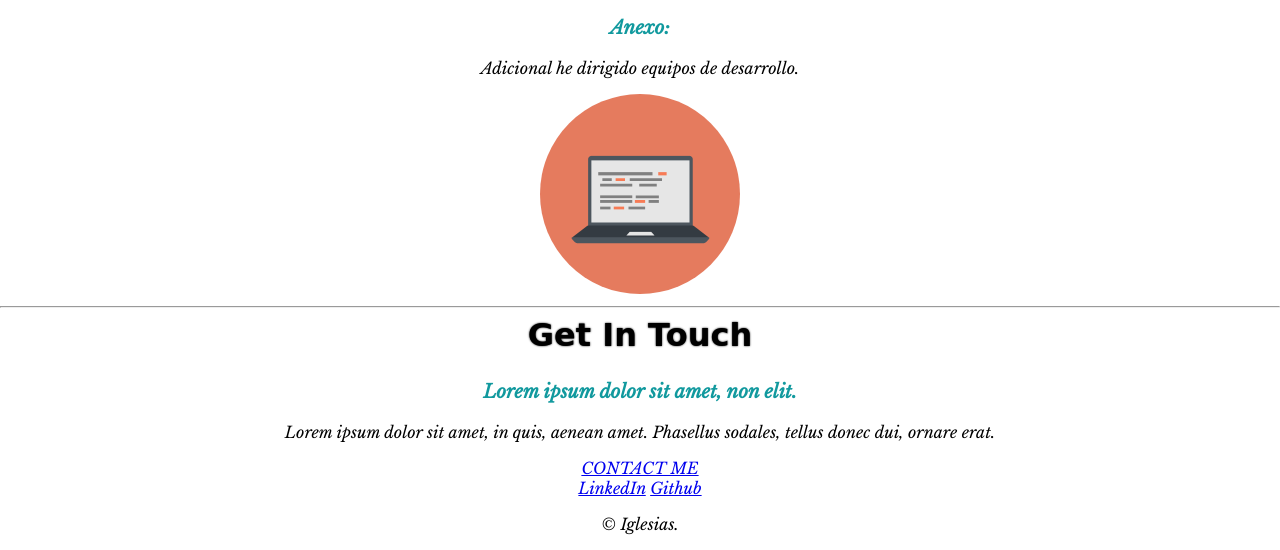
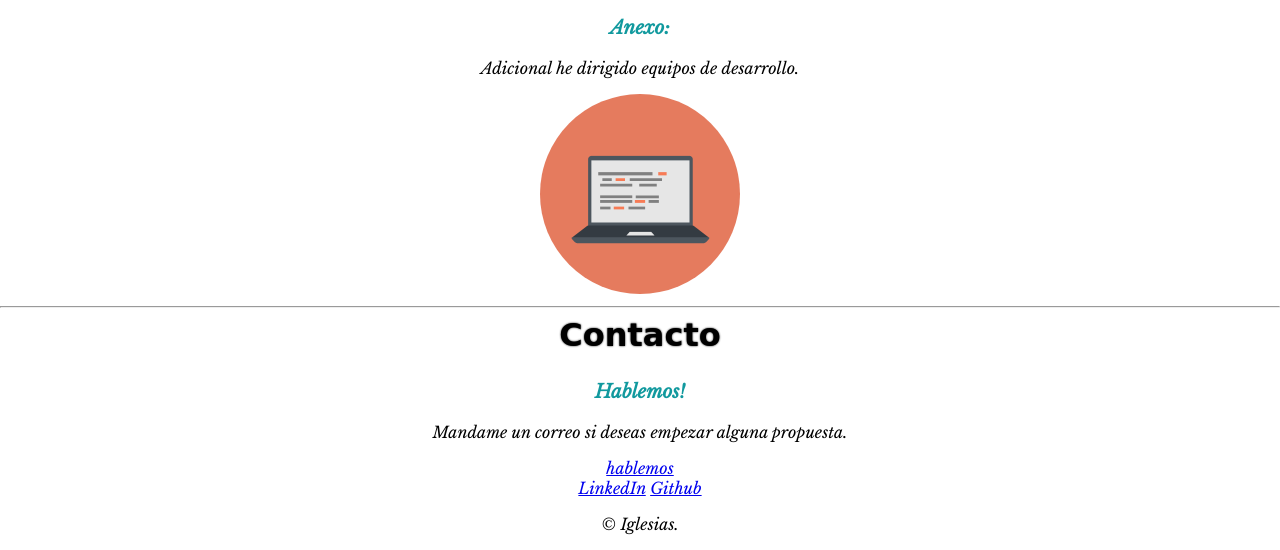
Before and after one commit to jhonymentiendo/cv, a plain HTML site: page index.html in a window 1280 px wide. Shown: the part 1358-1908 px from the top of the page. Drawn offline with nearby package versions, Linux system fonts and the light colour scheme; a web font is replaced by a local one.

Commit message:
modifica sección contacto

```diff
--- a/index.html
+++ b/index.html
@@ -97,10 +97,10 @@
 
         <hr>
         <div class="contact-me">
-          <h2>Get In Touch</h2>
-          <h3>Lorem ipsum dolor sit amet, non elit.</h3>
-          <p>Lorem ipsum dolor sit amet, in quis, aenean amet. Phasellus sodales, tellus donec dui, ornare erat.</p>
-          <a class="btn" href="mailto:name@email.com">CONTACT ME</a>
+          <h2>Contacto</h2>
+          <h3>Hablemos!</h3>
+          <p>Mandame un correo si deseas empezar alguna propuesta.</p>
+          <a class="btn" href="mailto:juaniglesiasruiz@outlook.com">hablemos</a>
         </div>
 
 
```
